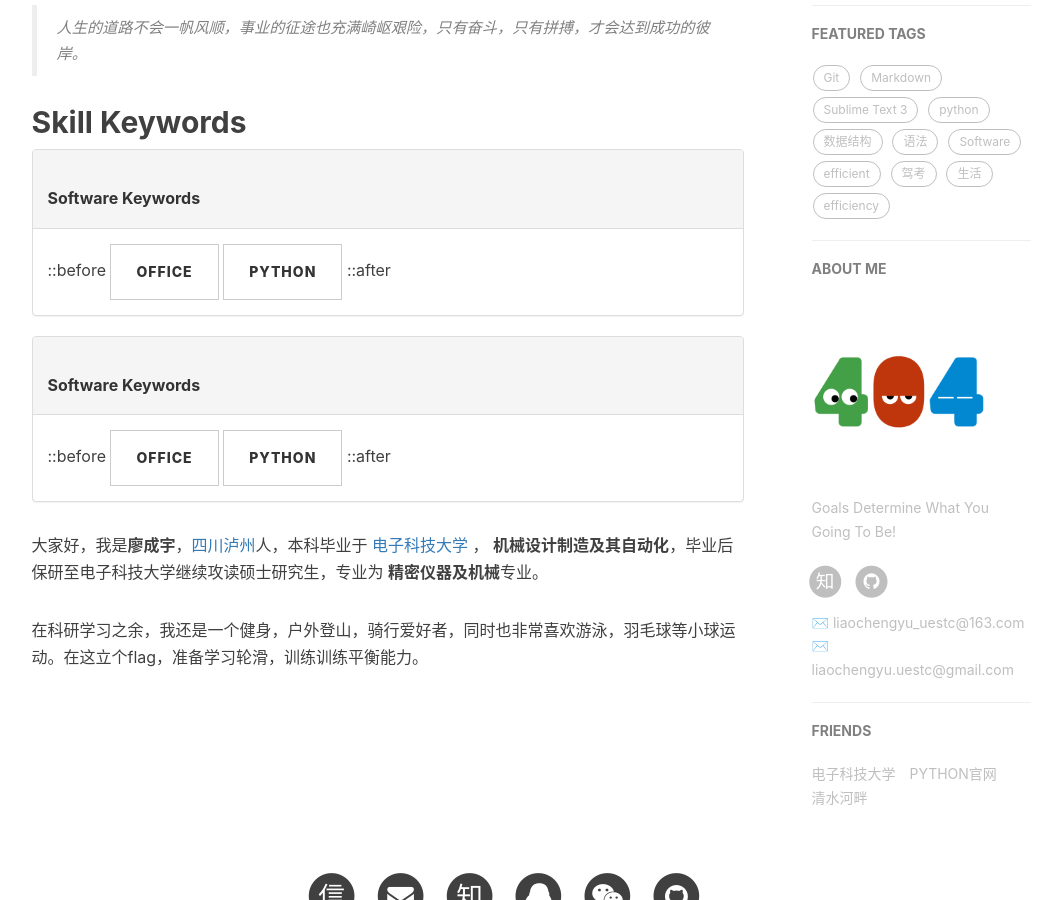
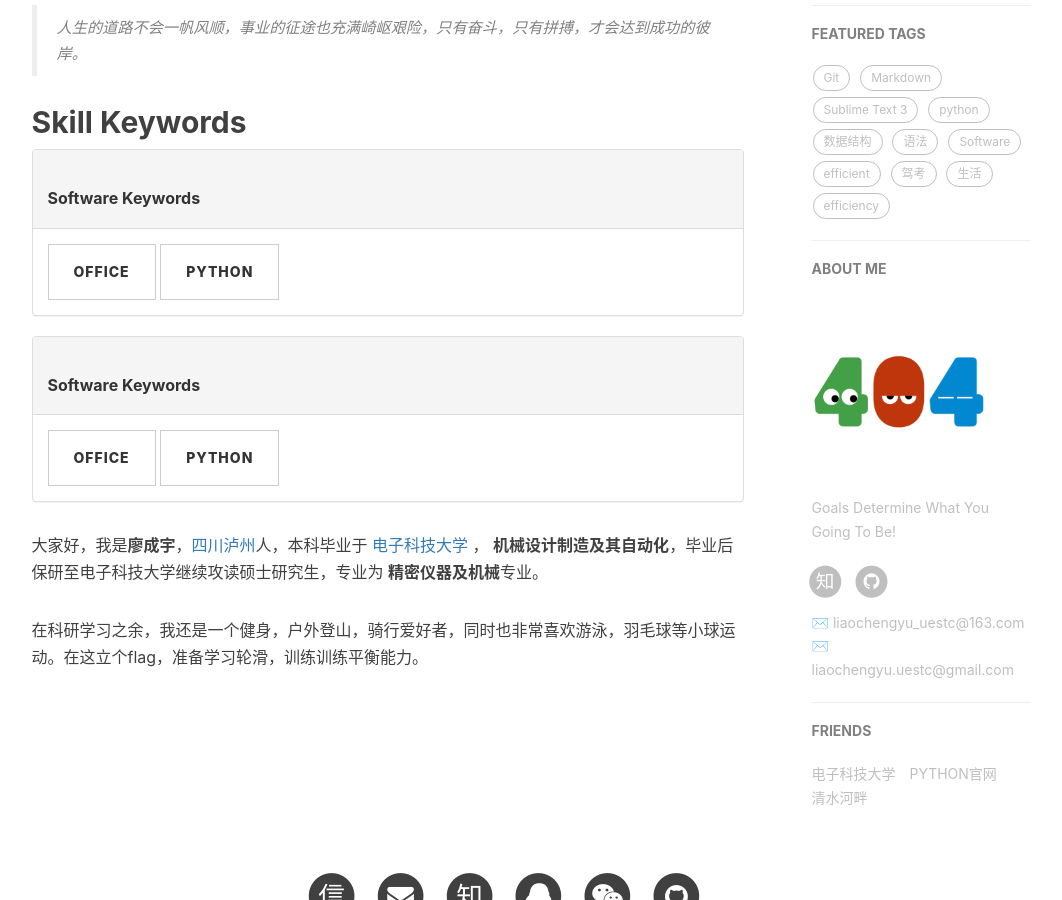
Before and after one commit to liaochengyu/liaochengyu.github.io, a Jekyll site: the page built from about.html, in a window 1280 px wide and 900 px high, scrolled down 453 px. Shown: the whole window, without its empty margins (136-1198 px from the left). Built offline with Jekyll 4.4.1, drawn with Linux system fonts in a browser that asks for light colours; nearby versions of some CDN libraries; library files that are not in the unit come from our copies; comment, search, counter and statistics services are not loaded.

Commit message:
Update about.html

```diff
--- a/about.html
+++ b/about.html
@@ -23,10 +23,8 @@ header-img: "img/404.PNG"
             <h3 class="panel-title">Software  Keywords</h3>
         </div>
         <div class="panel-body">
-            ::before
             <button class="btn btn-default" type="button">Office</button>
             <button class="btn btn-default" type="button">Python</button>
-            ::after
         </div>
     </div>
     <div class="panel panel-default">
@@ -34,10 +32,8 @@ header-img: "img/404.PNG"
             <h3 class="panel-title">Software  Keywords</h3>
         </div>
         <div class="panel-body">
-            ::before
             <button class="btn btn-default" type="button">Office</button>
             <button class="btn btn-default" type="button">Python</button>
-            ::after
         </div>
     </div>
 
```
